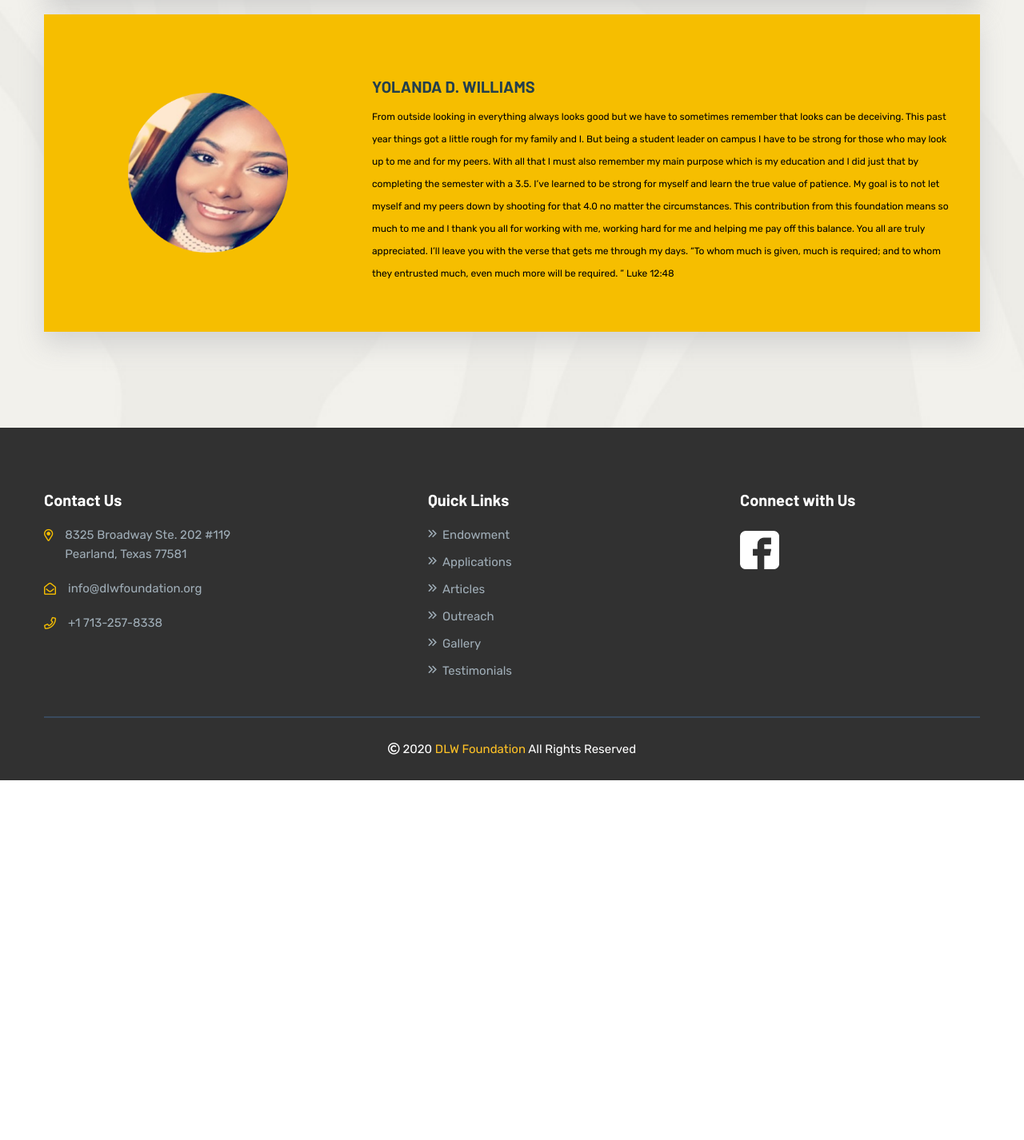
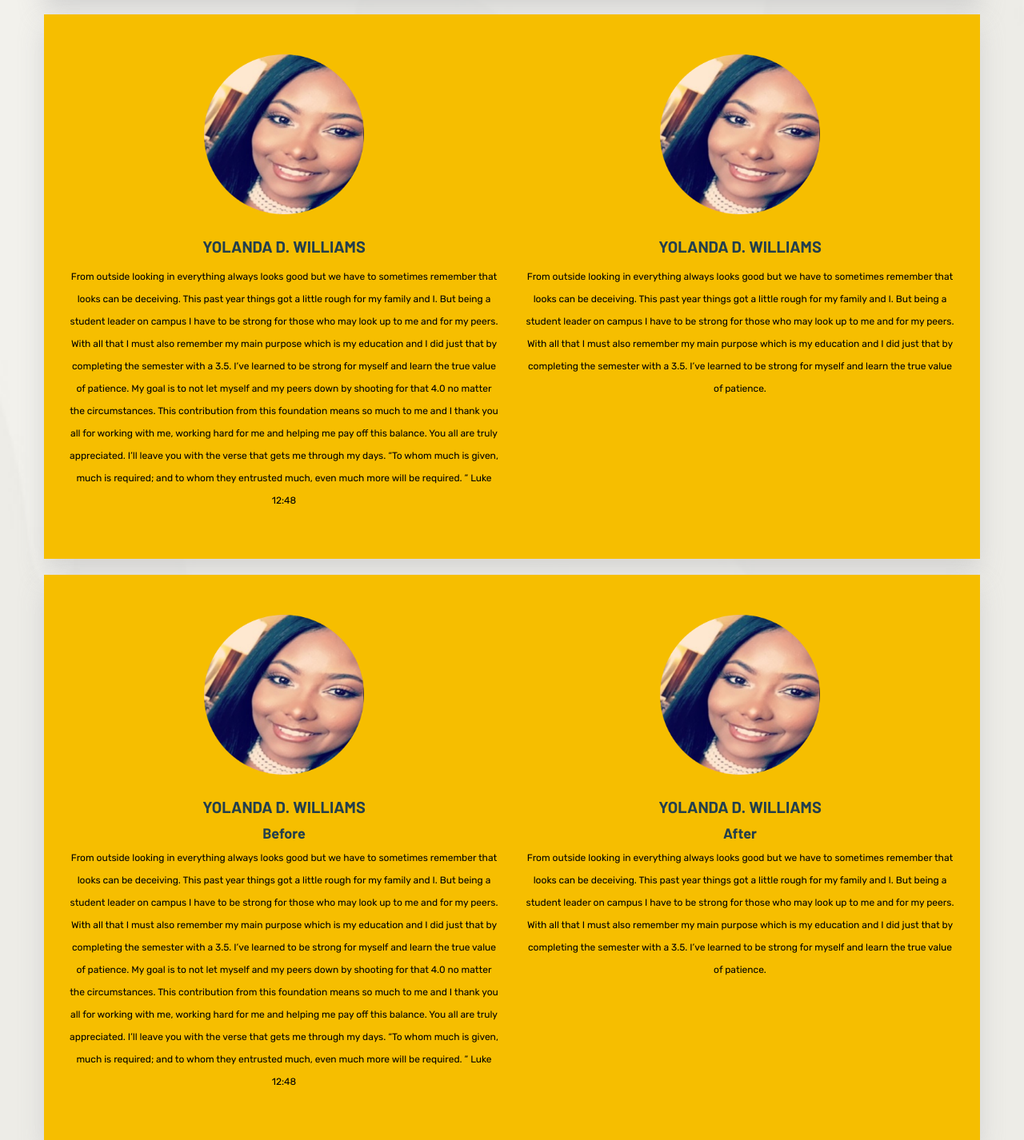
Before and after one commit to tchoubaf/dlw, a plain HTML site: page testimonials.html in a window 1280 px wide. Shown: the part 1622-3048 px from the top of the page at 80% size. Before the commit the page ends 2598 px from the top, so only its background shows below. Drawn offline with Linux system fonts and the light colour scheme.

Commit message:
Add files via upload

```diff
--- a/testimonials.html
+++ b/testimonials.html
@@ -126,24 +126,24 @@
                     <div class="row">
                         <div class="col-xl-12 col-lg-12 col-md-12" style="margin-bottom: 20px">
                             <div class="services-wrapper text-center mb-30">
-                               <div class="row" style="align-items: center">
-                                   <div class="col-md-6" style="text-align: left" >
+                               <div class="row" style="align-items: top">
+                                   <div class="col-md-6">
                                         <div class="services-icon">
                                             <img src="assets/img/icon/01.png" alt="" style="height: 200px; width: auto">
                                         </div>
-                                          <div class="services-text">
+                                         <div class="services-text">
                                             <h4>YOLANDA D. WILLIAMS</h4>
                                                 <p style="font-size: 12px">From outside looking in everything always looks good but we have to sometimes remember that looks can be deceiving. This past year things got a little rough for my family and I. But being a student leader on campus I have to be strong for those who may look up to me and for my peers. With all that I must also remember my main purpose which is my education and I did just that by completing the semester with a 3.5. I’ve learned to be strong for myself and learn the true value of patience. My goal is to not let myself and my peers down by shooting for that 4.0 no matter the circumstances. This contribution from this foundation means so much to me and I thank you all for working with me, working hard for me and helping me pay off this balance. You all are truly appreciated. I’ll leave you with the verse that gets me through my days. “To whom much is given, much is required; and to whom they entrusted much, even much more will be required. ” Luke 12:48</p>
                                        </div>
                                    </div>
 
-                                   <div class="col-md-6" style="text-align: left">
-                                       <div class="services-icon">
+                                   <div class="col-md-6">
+                                        <div class="services-icon">
                                             <img src="assets/img/icon/01.png" alt="" style="height: 200px; width: auto">
                                         </div>
-                                        <div class="services-text">
+                                         <div class="services-text">
                                             <h4>YOLANDA D. WILLIAMS</h4>
-                                                <p style="font-size: 12px">Yolonda graduated with her Bachelor’s in Biology with a concentration in Environmental Science and a Minor in Military Science. She is currently a 1LT in the US Army where she is a platoon leader</p>
+                                                <p style="font-size: 12px">From outside looking in everything always looks good but we have to sometimes remember that looks can be deceiving. This past year things got a little rough for my family and I. But being a student leader on campus I have to be strong for those who may look up to me and for my peers. With all that I must also remember my main purpose which is my education and I did just that by completing the semester with a 3.5. I’ve learned to be strong for myself and learn the true value of patience. </p>
                                        </div>
                                    </div>
                                </div>
@@ -152,24 +152,57 @@
 
                          <div class="col-xl-12 col-lg-12 col-md-12" style="margin-bottom: 20px">
                             <div class="services-wrapper text-center mb-30">
-                               <div class="row" style="align-items: center">
-                                   <div class="col-md-4">
+                               <div class="row" style="align-items: top">
+                                   <div class="col-md-6">
                                         <div class="services-icon">
                                             <img src="assets/img/icon/01.png" alt="" style="height: 200px; width: auto">
                                         </div>
+                                         <div class="services-text">
+                                            <h4>YOLANDA D. WILLIAMS</h4>
+                                                <p style="font-size: 12px">From outside looking in everything always looks good but we have to sometimes remember that looks can be deceiving. This past year things got a little rough for my family and I. But being a student leader on campus I have to be strong for those who may look up to me and for my peers. With all that I must also remember my main purpose which is my education and I did just that by completing the semester with a 3.5. I’ve learned to be strong for myself and learn the true value of patience. My goal is to not let myself and my peers down by shooting for that 4.0 no matter the circumstances. This contribution from this foundation means so much to me and I thank you all for working with me, working hard for me and helping me pay off this balance. You all are truly appreciated. I’ll leave you with the verse that gets me through my days. “To whom much is given, much is required; and to whom they entrusted much, even much more will be required. ” Luke 12:48</p>
+                                       </div>
                                    </div>
 
-                                   <div class="col-md-8" style="text-align: left">
-                                        <div class="services-text">
+                                   <div class="col-md-6">
+                                        <div class="services-icon">
+                                            <img src="assets/img/icon/01.png" alt="" style="height: 200px; width: auto">
+                                        </div>
+                                         <div class="services-text">
                                             <h4>YOLANDA D. WILLIAMS</h4>
-                                                <p style="font-size: 12px">From outside looking in everything always looks good but we have to sometimes remember that looks can be deceiving. This past year things got a little rough for my family and I. But being a student leader on campus I have to be strong for those who may look up to me and for my peers. With all that I must also remember my main purpose which is my education and I did just that by completing the semester with a 3.5. I’ve learned to be strong for myself and learn the true value of patience. My goal is to not let myself and my peers down by shooting for that 4.0 no matter the circumstances. This contribution from this foundation means so much to me and I thank you all for working with me, working hard for me and helping me pay off this balance. You all are truly appreciated. I’ll leave you with the verse that gets me through my days. “To whom much is given, much is required; and to whom they entrusted much, even much more will be required. ” Luke 12:48</p>
+                                                <p style="font-size: 12px">From outside looking in everything always looks good but we have to sometimes remember that looks can be deceiving. This past year things got a little rough for my family and I. But being a student leader on campus I have to be strong for those who may look up to me and for my peers. With all that I must also remember my main purpose which is my education and I did just that by completing the semester with a 3.5. I’ve learned to be strong for myself and learn the true value of patience. </p>
                                        </div>
                                    </div>
                                </div>
                             </div>
                         </div>
 
+                         <div class="col-xl-12 col-lg-12 col-md-12" style="margin-bottom: 20px">
+                            <div class="services-wrapper text-center mb-30">
+                               <div class="row" style="align-items: top">
+                                   <div class="col-md-6">
+                                        <div class="services-icon">
+                                            <img src="assets/img/icon/01.png" alt="" style="height: 200px; width: auto">
+                                        </div>
+                                         <div class="services-text">
+                                            <h4>YOLANDA D. WILLIAMS</h4>
+                                               <h5>Before</h5>
+                                                <p style="font-size: 12px">From outside looking in everything always looks good but we have to sometimes remember that looks can be deceiving. This past year things got a little rough for my family and I. But being a student leader on campus I have to be strong for those who may look up to me and for my peers. With all that I must also remember my main purpose which is my education and I did just that by completing the semester with a 3.5. I’ve learned to be strong for myself and learn the true value of patience. My goal is to not let myself and my peers down by shooting for that 4.0 no matter the circumstances. This contribution from this foundation means so much to me and I thank you all for working with me, working hard for me and helping me pay off this balance. You all are truly appreciated. I’ll leave you with the verse that gets me through my days. “To whom much is given, much is required; and to whom they entrusted much, even much more will be required. ” Luke 12:48</p>
+                                       </div>
+                                   </div>
 
+                                   <div class="col-md-6">
+                                        <div class="services-icon">
+                                            <img src="assets/img/icon/01.png" alt="" style="height: 200px; width: auto">
+                                        </div>
+                                         <div class="services-text">
+                                            <h4>YOLANDA D. WILLIAMS</h4>
+                                               <h5>After</h5>
+                                                <p style="font-size: 12px">From outside looking in everything always looks good but we have to sometimes remember that looks can be deceiving. This past year things got a little rough for my family and I. But being a student leader on campus I have to be strong for those who may look up to me and for my peers. With all that I must also remember my main purpose which is my education and I did just that by completing the semester with a 3.5. I’ve learned to be strong for myself and learn the true value of patience. </p>
+                                       </div>
+                                   </div>
+                               </div>
+                            </div>
+                        </div>
                     </div>
                 </div>
             </div>
```
